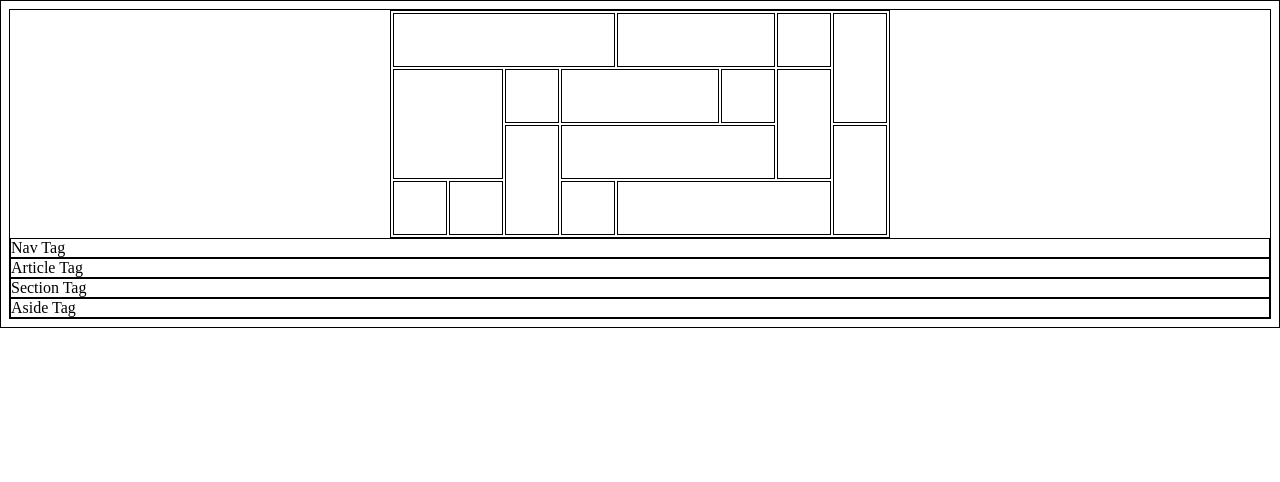
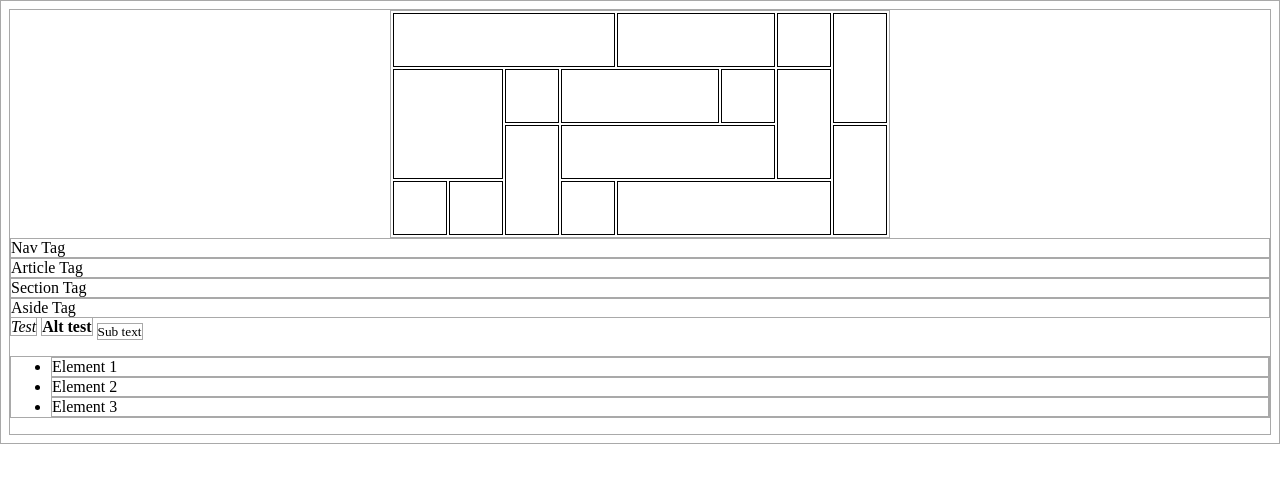
Before and after one commit to NotSkelii/INF25-Suliman-Octavian, a plain HTML site: page index.html in a window 1280 px wide. Drawn offline with Linux system fonts and the light colour scheme.

Commit message:
HTML BASE

```diff
--- a/index.html
+++ b/index.html
@@ -38,9 +38,19 @@
     <section>Section Tag</section>
     <aside>Aside Tag</aside>
 
+    <i>Test</i>
+    <b>Alt test</b>
+    <sub>Sub text</sub>
+    <ul>
+        <li>Element 1</li>
+        <li>Element 2</li>
+        <li>Element 3</li>
+    </ul>
+
+
     <style>
        *{
-        border: 1px solid;
+        border: 1px solid darkgrey;
        }
         table{
             margin: 0 auto;
```
